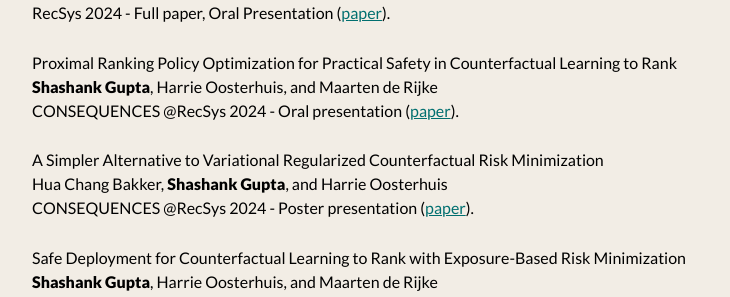
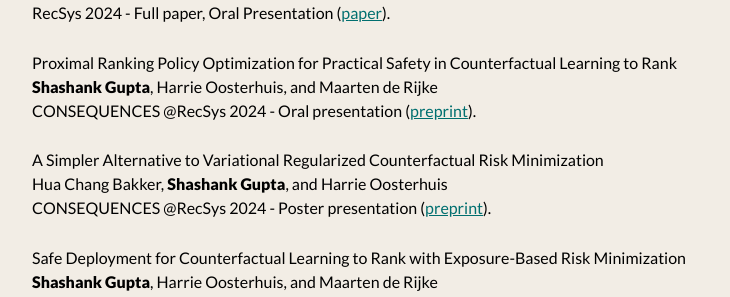
Before and after one commit to shashankg7/shashankg7.github.io, a Jekyll site: the page built from publications.md, in a window 1280 px wide and 900 px high, scrolled down 571 px. Shown: the part 159-456 px from the top of the window, without its empty margins (272-1002 px from the left). Built offline with Jekyll 4.4.1, drawn with Linux system fonts in a browser that asks for light colours; nearby versions of some CDN libraries.

Commit message:
Update publications.md

```diff
--- a/publications.md
+++ b/publications.md
@@ -31,11 +31,11 @@
 
 Proximal Ranking Policy Optimization for Practical Safety in Counterfactual Learning to Rank <br>
 <b>Shashank Gupta</b>, Harrie Oosterhuis, and Maarten de Rijke <br>
-CONSEQUENCES @RecSys 2024 - Oral presentation ([paper]()).
+CONSEQUENCES @RecSys 2024 - Oral presentation ([preprint](https://arxiv.org/abs/2409.09881)).
 
 A Simpler Alternative to Variational Regularized Counterfactual Risk Minimization <br>
 Hua Chang Bakker, <b>Shashank Gupta</b>, and Harrie Oosterhuis <br>
-CONSEQUENCES @RecSys 2024 - Poster presentation ([paper]()).
+CONSEQUENCES @RecSys 2024 - Poster presentation ([preprint](https://arxiv.org/abs/2409.09819)).
 
 Safe Deployment for Counterfactual Learning to Rank with Exposure-Based Risk Minimization <br>
 <b>Shashank Gupta</b>, Harrie Oosterhuis, and Maarten de Rijke <br>
```
